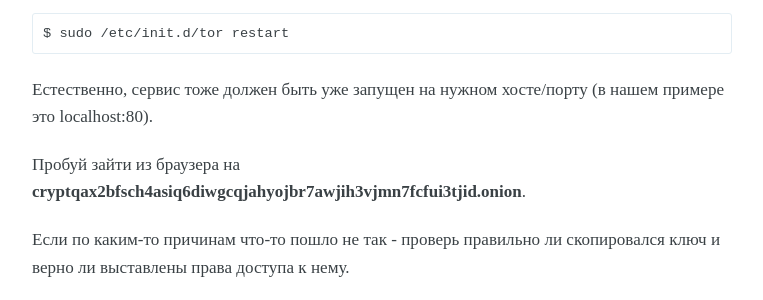
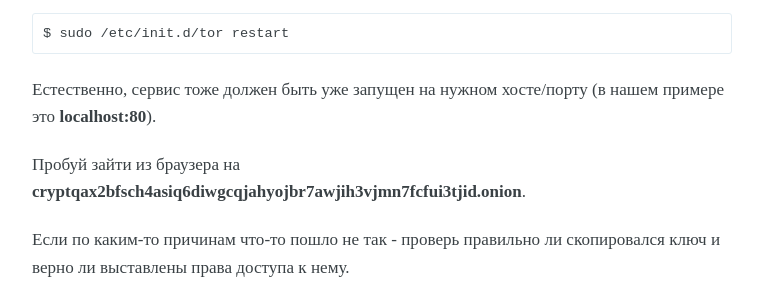
Before and after one commit to cryptopunks/cryptopunks.github.io, a Jekyll site: the page built from _posts/2015-09-01-generate+custom+onion+address.markdown, in a window 1280 px wide and 900 px high, scrolled down 2586 px. Shown: the part 191-491 px from the top of the window, without its empty margins (258-1021 px from the left). Built offline with Jekyll 4.4.1, drawn with Linux system fonts in a browser that asks for light colours.

````diff
--- a/_posts/2015-09-01-generate+custom+onion+address.markdown
+++ b/_posts/2015-09-01-generate+custom+onion+address.markdown
@@ -96,7 +96,7 @@ HiddenServicePort 80 localhost:80
 $ sudo /etc/init.d/tor restart
 ```
 
-Естественно, сервис тоже должен быть уже запущен на нужном хосте/порту (в нашем примере это localhost:80).
+Естественно, сервис тоже должен быть уже запущен на нужном хосте/порту (в нашем примере это **localhost:80**).
 
 Пробуй зайти из браузера на **cryptqax2bfsch4asiq6diwgcqjahyojbr7awjih3vjmn7fcfui3tjid.onion**.
 
````
